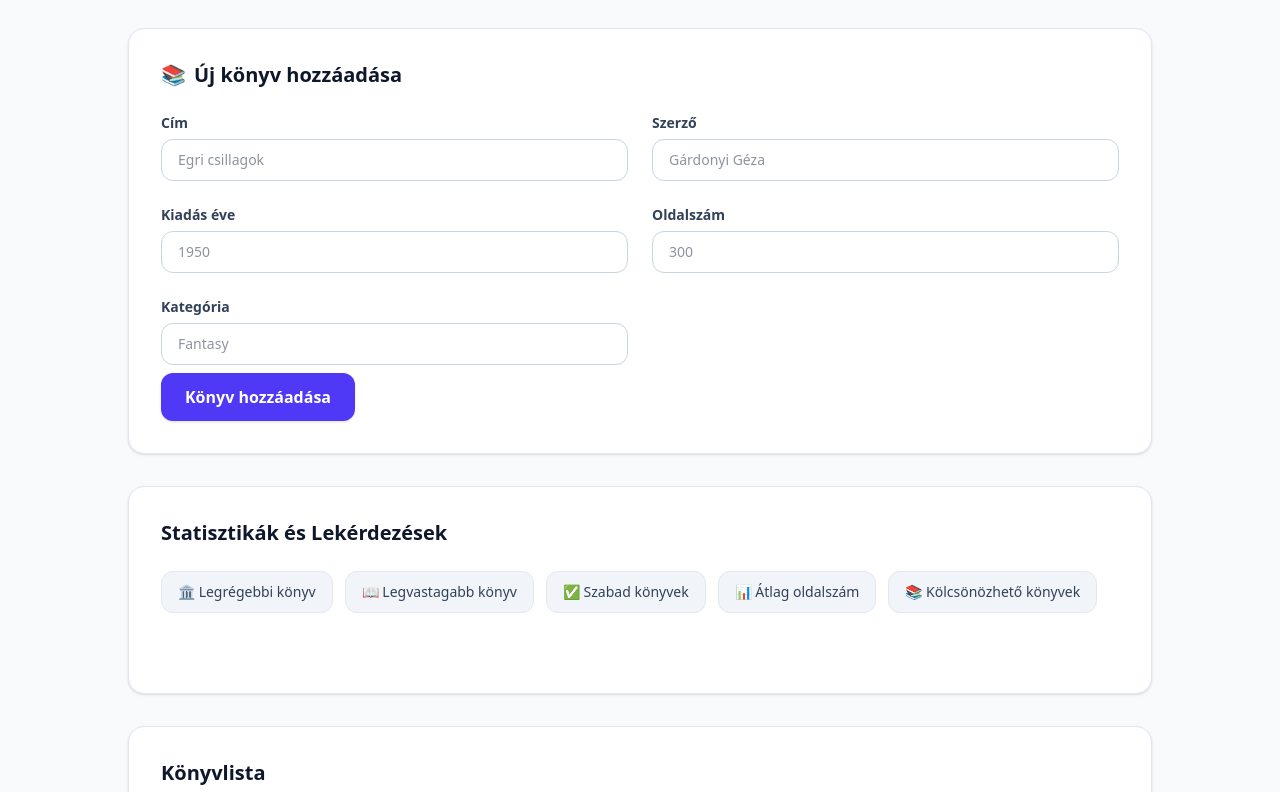
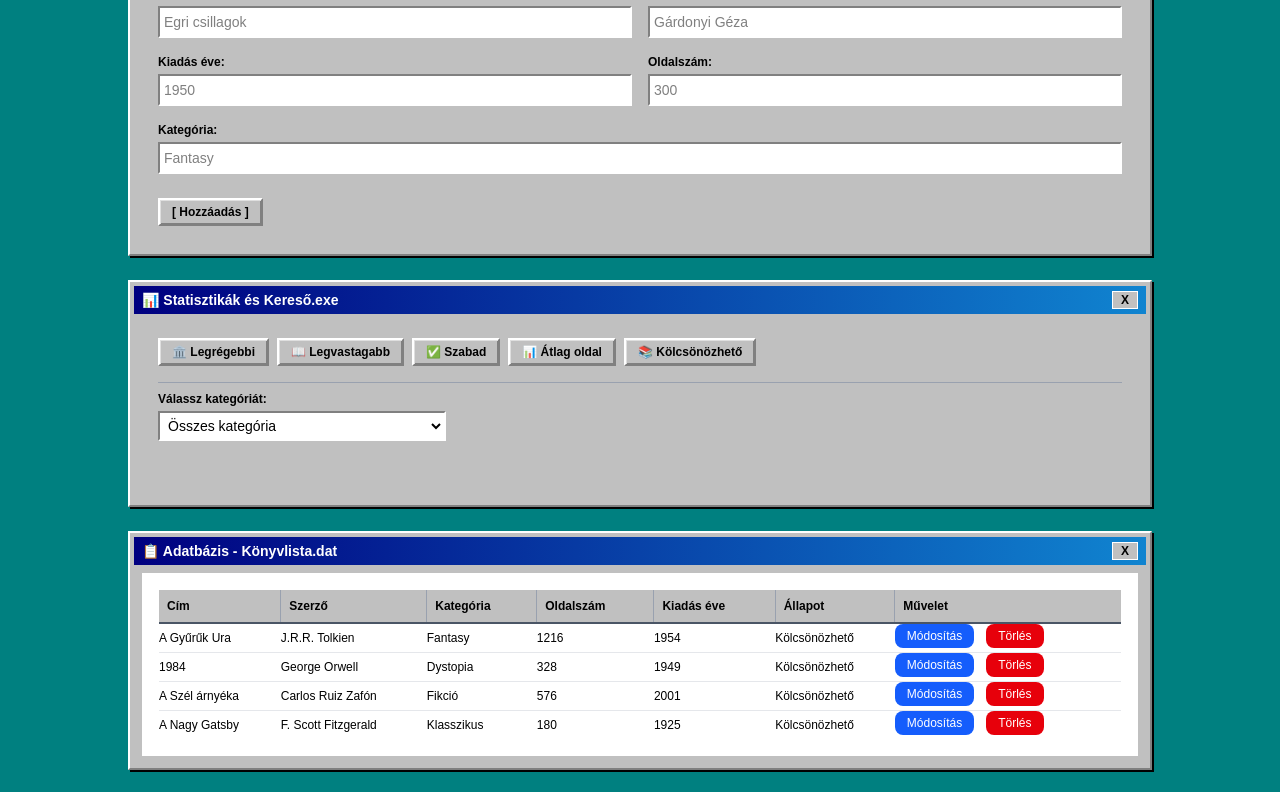
Before and after one commit to HerczegAndras/Konyvtar, a plain HTML site: page index.html in a window 1280 px wide. Shown: the part 104-896 px from the top of the page. Drawn offline with nearby package versions, Linux system fonts and the light colour scheme.

Commit message:
a feladat befejzese

```diff
--- a/index.html
+++ b/index.html
@@ -4,144 +4,164 @@
     <meta charset="UTF-8">
     <meta name="viewport" content="width=device-width, initial-scale=1.0">
     <script src="https://cdn.jsdelivr.net/npm/@tailwindcss/browser@4"></script>
-    <title>Könyvtár Kezelő</title>
+    <title>Könyvtár Kezelő - Windows 98 Edition</title>
+    <style>
+        /* Win98 3D stílusok */
+        body {
+            background-color: #008080; /* Klasszikus Windows teal háttér */
+            font-family: "MS Sans Serif", Arial, sans-serif;
+        }
+        .win98-window {
+            background-color: #c0c0c0;
+            border-top: 2px solid #ffffff;
+            border-left: 2px solid #ffffff;
+            border-right: 2px solid #808080;
+            border-bottom: 2px solid #808080;
+            box-shadow: 2px 2px 0px #000000;
+        }
+        .win98-titlebar {
+            background: linear-gradient(90deg, #000080, #1084d0);
+            color: white;
+            font-weight: bold;
+            padding: 4px 8px;
+        }
+        .win98-button {
+            background-color: #c0c0c0;
+            border-top: 2px solid #ffffff;
+            border-left: 2px solid #ffffff;
+            border-right: 2px solid #808080;
+            border-bottom: 2px solid #808080;
+            box-shadow: inset 1px 1px 0px #dfdfdf, inset -1px -1px 0px #808080;
+            padding: 4px 12px;
+            font-weight: bold;
+            cursor: pointer;
+        }
+        .win98-button:active {
+            border-top: 2px solid #808080;
+            border-left: 2px solid #808080;
+            border-right: 2px solid #ffffff;
+            border-bottom: 2px solid #ffffff;
+            box-shadow: none;
+            padding: 5px 11px 3px 13px;
+        }
+        .win98-input, .win98-select {
+            background-color: #ffffff;
+            border-top: 2px solid #808080;
+            border-left: 2px solid #808080;
+            border-right: 2px solid #ffffff;
+            border-bottom: 2px solid #ffffff;
+            padding: 4px;
+            outline: none;
+        }
+    </style>
 </head>
-<body class="bg-slate-50 text-slate-800 min-h-screen py-10 px-4 sm:px-6 lg:px-8">
-    <div class="max-w-5xl mx-auto space-y-8">
+<body class="min-h-screen p-4 sm:p-6 lg:p-8">
+    <div class="max-w-5xl mx-auto space-y-6">
 
-        <header class="text-center">
-            <h1 class="text-3xl font-extrabold text-slate-900 tracking-tight">Könyvtár Kezelő</h1>
-            <p class="text-sm text-slate-500 mt-1">Könyvek nyilvántartása és statisztikák</p>
-        </header>
-
-        <section class="bg-white rounded-2xl shadow-sm border border-slate-200 p-6 sm:p-8">
-            <h2 class="text-xl font-bold text-slate-900 mb-6 flex items-center gap-2">
-                <span>📚</span> Új könyv hozzáadása
-            </h2>
-            <form class="grid grid-cols-1 sm:grid-cols-2 gap-6">
-                <div class="flex flex-col gap-1.5">
-                    <label for="címInput" class="text-sm font-semibold text-slate-700">Cím</label>
-                    <input
-                        type="text"
-                        name="cím"
-                        id="címInput"
-                        placeholder="Egri csillagok"
-                        class="rounded-xl border border-slate-300 px-4 py-2.5 text-sm outline-none transition focus:border-indigo-500 focus:ring-2 focus:ring-indigo-100"
-                    >
+        <!-- Főablak: Új könyv hozzáadása -->
+        <div class="win98-window rounded-none p-1">
+            <div class="win98-titlebar flex justify-between items-center text-sm">
+                <span>📁 Új könyv hozzáadása.exe</span>
+                <span class="bg-[#c0c0c0] text-black px-2 border-t border-l border-white border-r border-b border-black text-xs cursor-pointer font-bold">X</span>
+            </div>
+            <div class="p-4 sm:p-6 space-y-4">
+                <form class="grid grid-cols-1 sm:grid-cols-2 gap-4">
+                    <div class="flex flex-col gap-1">
+                        <label for="címInput" class="text-xs font-bold text-black">Cím:</label>
+                        <input type="text" name="cím" id="címInput" placeholder="Egri csillagok" class="win98-input text-sm text-black">
                     </div>
 
-                <div class="flex flex-col gap-1.5">
-                    <label for="szerzőInput" class="text-sm font-semibold text-slate-700">Szerző</label>
-                    <input
-                        type="text"
-                        name="szerző"
-                        id="szerzőInput"
-                        placeholder="Gárdonyi Géza"
-                        class="rounded-xl border border-slate-300 px-4 py-2.5 text-sm outline-none transition focus:border-indigo-500 focus:ring-2 focus:ring-indigo-100"
-                    >
+                    <div class="flex flex-col gap-1">
+                        <label for="szerzőInput" class="text-xs font-bold text-black">Szerző:</label>
+                        <input type="text" name="szerző" id="szerzőInput" placeholder="Gárdonyi Géza" class="win98-input text-sm text-black">
                     </div>
 
-                <div class="flex flex-col gap-1.5">
-                    <label for="kiadásÉveInput" class="text-sm font-semibold text-slate-700">Kiadás éve</label>
-                    <input
-                        type="text"
-                        name="kiadásÉve"
-                        id="kiadásÉveInput"
-                        placeholder="1950"
-                        maxlength="4"
-                        class="rounded-xl border border-slate-300 px-4 py-2.5 text-sm outline-none transition focus:border-indigo-500 focus:ring-2 focus:ring-indigo-100"
-                    >
+                    <div class="flex flex-col gap-1">
+                        <label for="kiadásÉveInput" class="text-xs font-bold text-black">Kiadás éve:</label>
+                        <input type="text" name="kiadásÉve" id="kiadásÉveInput" placeholder="1950" maxlength="4" class="win98-input text-sm text-black">
                     </div>
 
-                <div class="flex flex-col gap-1.5">
-                    <label for="oldalszámInput" class="text-sm font-semibold text-slate-700">Oldalszám</label>
-                    <input
-                        type="text"
-                        name="oldalszám"
-                        id="oldalszámInput"
-                        placeholder="300"
-                        class="rounded-xl border border-slate-300 px-4 py-2.5 text-sm outline-none transition focus:border-indigo-500 focus:ring-2 focus:ring-indigo-100"
-                    >
+                    <div class="flex flex-col gap-1">
+                        <label for="oldalszámInput" class="text-xs font-bold text-black">Oldalszám:</label>
+                        <input type="text" name="oldalszám" id="oldalszámInput" placeholder="300" class="win98-input text-sm text-black">
                     </div>
-                <div class="flex flex-col gap-1.5">
-                    <label for="kategóriaInput" class="text-sm font-semibold text-slate-700">Kategória</label>
-                    <input
-                        type="text"
-                        name="kategória"
-                        id="kategóriaInput"
-                        placeholder="Fantasy"
-                        class="rounded-xl border border-slate-300 px-4 py-2.5 text-sm outline-none transition focus:border-indigo-500 focus:ring-2 focus:ring-indigo-100"
-                    >
+
+                    <div class="flex flex-col gap-1 sm:col-span-2">
+                        <label for="kategóriaInput" class="text-xs font-bold text-black">Kategória:</label>
+                        <input type="text" name="kategória" id="kategóriaInput" placeholder="Fantasy" class="win98-input text-sm text-black">
                     </div>
-            </form>
 
-
-                <div class="sm:col-span-2 mt-2">
-                    <button onclick="hozzáad()" id="hozzaad" type="button" class="w-full sm:w-auto bg-indigo-600 hover:bg-indigo-700 text-white font-semibold py-3 px-6 rounded-xl shadow-sm transition active:scale-[0.99] cursor-pointer">
-                        Könyv hozzáadása
+                    <div class="sm:col-span-2 pt-2">
+                        <button onclick="hozzáad()" id="hozzaad" type="button" class="win98-button text-xs text-black">
+                            [ Hozzáadás ]
                         </button>
                     </div>
                 </form>
-        </section>
-
-        <section class="bg-white rounded-2xl shadow-sm border border-slate-200 p-6 sm:p-8 space-y-6">
-            <h2 class="text-xl font-bold text-slate-900">Statisztikák és Lekérdezések</h2>
-
-            <div class="flex flex-wrap gap-3">
-                <button id="Legregebbi" onclick="legregebbiKönyv(könyvek)" type="button" class="bg-slate-100 hover:bg-slate-200 text-slate-700 font-medium py-2.5 px-4 rounded-xl text-sm transition border border-slate-200 cursor-pointer">
-                    🏛️ Legrégebbi könyv
-                </button>
-                <button id="Legvastagabb" onclick="legvastagabbKönyv(könyvek)" type="button" class="bg-slate-100 hover:bg-slate-200 text-slate-700 font-medium py-2.5 px-4 rounded-xl text-sm transition border border-slate-200 cursor-pointer">
-                    📖 Legvastagabb könyv
-                </button>
-                <button id="Szabad" onclick="SzabadKönyvek(könyvek)" type="button" class="bg-slate-100 hover:bg-slate-200 text-slate-700 font-medium py-2.5 px-4 rounded-xl text-sm transition border border-slate-200 cursor-pointer">
-                    ✅ Szabad könyvek
-                </button>
-                <button id="atlagOldalszam" onclick="atlagOldalszam(könyvek)" type="button" class="bg-slate-100 hover:bg-slate-200 text-slate-700 font-medium py-2.5 px-4 rounded-xl text-sm transition border border-slate-200 cursor-pointer">
-                    📊 Átlag oldalszám
-                </button>
-
-                <button id="KolcsonozhetoKonyvek" onclick="kolcsonozhetoKonyvek(könyvek)" type="button" class="bg-slate-100 hover:bg-slate-200 text-slate-700 font-medium py-2.5 px-4 rounded-xl text-sm transition border border-slate-200 cursor-pointer">
-                    📚 Kölcsönözhető könyvek
-                </button>
+            </div>
         </div>
 
-            <div class="grid grid-cols-1 sm:grid-cols-2 gap-4 text-sm">
-                <p id="LegregebbiKonyv" class="p-3 bg-slate-50 rounded-xl border border-slate-100 text-slate-600 empty:hidden"></p>
-                <p id="LegvastagabbKonyv" class="p-3 bg-slate-50 rounded-xl border border-slate-100 text-slate-600 empty:hidden"></p>
-                <p id="SzabadKonyvek" class="p-3 bg-slate-50 rounded-xl border border-slate-100 text-slate-600 empty:hidden"></p>
-                <p id="KonyvAllapot" class="p-3 bg-slate-50 rounded-xl border border-slate-100 text-slate-600 empty:hidden"></p>
-                <p id="AtlagOldalszam" class="p-3 bg-slate-50 rounded-xl border border-slate-100 text-slate-600 empty:hidden sm:col-span-2"></p>
-                <p id="KolcsonozhetoKonyv" class="p-3 bg-slate-50 rounded-xl border border-slate-100 text-slate-600 empty:hidden sm:col-span-2"></p>
+        <!-- Második ablak: Statisztikák és Szűrés -->
+        <div class="win98-window rounded-none p-1">
+            <div class="win98-titlebar flex justify-between items-center text-sm">
+                <span>📊 Statisztikák és Kereső.exe</span>
+                <span class="bg-[#c0c0c0] text-black px-2 border-t border-l border-white border-r border-b border-black text-xs cursor-pointer font-bold">X</span>
+            </div>
+            <div class="p-4 sm:p-6 space-y-4">
+
+                <div class="flex flex-wrap gap-2">
+                    <button id="Legregebbi" onclick="legregebbiKönyv(könyvek)" type="button" class="win98-button text-xs text-black">🏛️ Legrégebbi</button>
+                    <button id="Legvastagabb" onclick="legvastagabbKönyv(könyvek)" type="button" class="win98-button text-xs text-black">📖 Legvastagabb</button>
+                    <button id="Szabad" onclick="SzabadKönyvek(könyvek)" type="button" class="win98-button text-xs text-black">✅ Szabad</button>
+                    <button id="atlagOldalszam" onclick="atlagOldalszam(könyvek)" type="button" class="win98-button text-xs text-black">📊 Átlag oldal</button>
+                    <button id="KolcsonozhetoKonyvek" onclick="kolcsonozhetoKonyvek(könyvek)" type="button" class="win98-button text-xs text-black">📚 Kölcsönözhető</button>
                 </div>
 
+                <!-- Kategória szűrő rész -->
+                <div class="space-y-1 pt-2 border-t border-gray-400">
+                    <label for="Kategoriavalasztas" class="text-xs font-bold text-black block">Válassz kategóriát:</label>
+                    <select id="Kategoriavalasztas" onchange="KategoriaSzures()" class="win98-select w-full sm:w-72 text-sm text-black">
+                    </select>
 
+                    <div id="KönyvekSzürve" class="mt-3 space-y-1"></div>
+                </div>
 
-            <p id="KonyvekKiras" class="text-sm font-semibold text-slate-700"></p>
-        </section>
+                <div class="grid grid-cols-1 sm:grid-cols-2 gap-3 text-xs">
+                    <p id="LegregebbiKonyv" class="p-3 bg-white border-t border-l border-gray-600 border-r border-b border-white text-black empty:hidden"></p>
+                    <p id="LegvastagabbKonyv" class="p-3 bg-white border-t border-l border-gray-600 border-r border-b border-white text-black empty:hidden"></p>
+                    <p id="SzabadKonyvek" class="p-3 bg-white border-t border-l border-gray-600 border-r border-b border-white text-black empty:hidden"></p>
+                    <p id="KonyvAllapot" class="p-3 bg-white border-t border-l border-gray-600 border-r border-b border-white text-black empty:hidden"></p>
+                    <p id="AtlagOldalszam" class="p-3 bg-white border-t border-l border-gray-600 border-r border-b border-white text-black empty:hidden sm:col-span-2"></p>
+                    <p id="KolcsonozhetoKonyv" class="p-3 bg-white border-t border-l border-gray-600 border-r border-b border-white text-black empty:hidden sm:col-span-2"></p>
+                </div>
 
-        <section class="bg-white rounded-2xl shadow-sm border border-slate-200 overflow-hidden">
-            <div class="p-6 sm:p-8 border-b border-slate-200">
-                <h2 class="text-xl font-bold text-slate-900">Könyvlista</h2>
+                <p id="KonyvekKiras" class="text-xs font-bold text-black"></p>
             </div>
-            <div class="overflow-x-auto">
-                <table id="KonyvekTabla" class="w-full text-left border-collapse">
+        </div>
+
+        <!-- Harmadik ablak: Könyvlista Táblázat -->
+        <div class="win98-window rounded-none p-1">
+            <div class="win98-titlebar flex justify-between items-center text-sm">
+                <span>📋 Adatbázis - Könyvlista.dat</span>
+                <span class="bg-[#c0c0c0] text-black px-2 border-t border-l border-white border-r border-b border-black text-xs cursor-pointer font-bold">X</span>
+            </div>
+            <div class="p-4 overflow-x-auto bg-white border-t border-l border-gray-600 border-r border-b border-white m-2">
+                <table id="KonyvekTabla" class="w-full text-left border-collapse text-xs">
                     <thead>
-                        <tr class="bg-slate-50 text-slate-600 uppercase text-xs tracking-wider border-b border-slate-200">
-                            <th class="px-6 py-4 font-semibold">Cím</th>
-                            <th class="px-6 py-4 font-semibold">Szerző</th>
-                            <th class="px-6 py-4 font-semibold">Kategória</th>
-                            <th class="px-6 py-4 font-semibold">Oldalszám</th>
-                            <th class="px-6 py-4 font-semibold">Kiadás éve</th>
-                            <th class="px-6 py-4 font-semibold">Állapot</th>
-                            <th class="px-6 py-4 font-semibold">Művelet</th>
+                        <tr class="bg-[#c0c0c0] text-black border-b-2 border-gray-600">
+                            <th class="p-2 border-r border-gray-400">Cím</th>
+                            <th class="p-2 border-r border-gray-400">Szerző</th>
+                            <th class="p-2 border-r border-gray-400">Kategória</th>
+                            <th class="p-2 border-r border-gray-400">Oldalszám</th>
+                            <th class="p-2 border-r border-gray-400">Kiadás éve</th>
+                            <th class="p-2 border-r border-gray-400">Állapot</th>
+                            <th class="p-2">Művelet</th>
                         </tr>
                     </thead>
-                    <tbody id="KonyvekTablaBody" class="divide-y divide-slate-200 text-sm text-slate-700">
+                    <tbody id="KonyvekTablaBody" class="divide-y divide-gray-200 text-black">
                     </tbody>
                 </table>
             </div>
-        </section>
+        </div>
 
     </div>
 
--- a/java.js
+++ b/java.js
@@ -3,8 +3,14 @@ function Könyv(Cím, Szerző,Kategória, KiadásÉve, Oldalszám,Kölcsönözve
     this.Szerző = Szerző;
     this.Kategória = Kategória;
     this.KiadásÉve = KiadásÉve;
-    this.Oldalszám = Oldalszám;
+    this.Oldalszám =Number(Oldalszám) ;
     this.Kölcsönözve = Kölcsönözve;
+    this.kolcsonoz=()=>{
+        this.Kölcsönözve=true
+    }
+    this.visszahoz=()=>{
+        this.Kölcsönözve=false
+    }
 }
 let könyv1 = new Könyv("A Gyűrűk Ura", "J.R.R. Tolkien", "Fantasy", 1954, 1216, false);
 let könyv2 = new Könyv("1984", "George Orwell", "Dystopia", 1949, 328, false);
@@ -22,6 +28,7 @@ function hozzáad() {
     let újKönyv = new Könyv(cím, szerző, kategória, kiadásÉve, oldalszám, false);
     könyvek.push(újKönyv);
     tablazatBetoltes();
+    feltoltLegordulot();
 };
 
 function kiratas() {
@@ -73,8 +80,9 @@ function SzabadKönyvek(könyvek) {
 
 function atlagOldalszam(könyvek) {
     let összesOldalszám = könyvek.reduce((össz, könyv) => össz + könyv.Oldalszám, 0);
+
     let átlag = összesOldalszám / könyvek.length;
-    document.getElementById("AtlagOldalszam").innerHTML = "Átlag oldalszám: " + átlag.toFixed(0);
+    document.getElementById("AtlagOldalszam").innerHTML = "Átlag oldalszám: " + átlag;
 }
 
 function tablazatBetoltes() {
@@ -111,7 +119,12 @@ function tablazatBetoltes() {
         modositButton.textContent = "Módosítás";
 
         modositButton.addEventListener("click", () => {
-            modosit(index);
+            if (könyv.Kölcsönözve){
+                könyv.visszahoz()
+            }
+            else{
+                könyv.kolcsonoz()
+            }
             tablazatBetoltes();
         });
 
@@ -136,16 +149,51 @@ function törles(index) {
     könyvek.splice(index, 1);
     tablazatBetoltes();
 }
-function modosit(index) {
-    könyvek[index].Kölcsönözve = !könyvek[index].Kölcsönözve;
-}
+
 
 function kolcsonozhetoKonyvek(könyvek) {
+
     let kolcsonozheto = könyvek.filter(könyv => !könyv.Kölcsönözve);
     let kolcsonozhetoListaja = kolcsonozheto.map(könyv => könyv.Cím).join(", ");
     document.getElementById("KolcsonozhetoKonyv").innerHTML = "Kölcsönözhető könyvek: " + kolcsonozhetoListaja;
 }
+function feltoltLegordulot() {
+        let valasztott = document.getElementById("Kategoriavalasztas");
+        valasztott.innerHTML = '<option value="all">Összes kategória</option>';
+
+        let egyediKategoriak = [...new Set(könyvek.map(könyv => könyv.Kategória))];
+
+        egyediKategoriak.forEach(kat => {
+            let opcio = document.createElement("option");
+            opcio.value = kat;
+            opcio.textContent = kat;
+            valasztott.appendChild(opcio);
+        });
+    }
+
+function KategoriaSzures(){
+    let kivalasztott=document.getElementById("Kategoriavalasztas").value
+    let kiirat=document.getElementById("KönyvekSzürve")
+    kiirat.innerHTML="";
+
+    könyvek.forEach(konyv => {
+    if (konyv.Kategória === kivalasztott) {
+
+        kiirat.innerHTML += `<p><strong>${konyv.Cím}</strong> - ${konyv.Szerző} (${konyv.Kategória})</p>`;
+    }
+});
+
+
+
+
+
+
+}
+
+
+
 
 document.addEventListener("DOMContentLoaded", () => {
     tablazatBetoltes();
+    feltoltLegordulot();
 });
```
Lines whose indentation alone changed are shown as unchanged.
